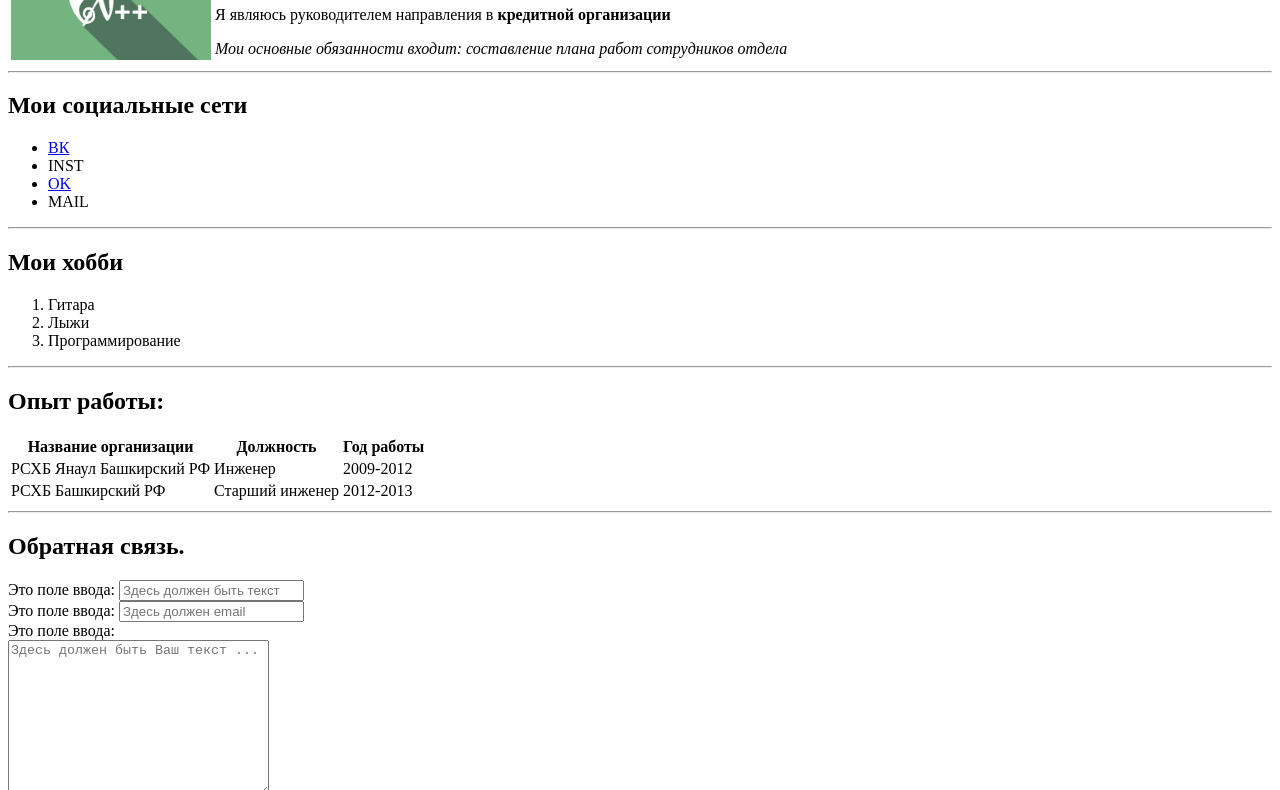
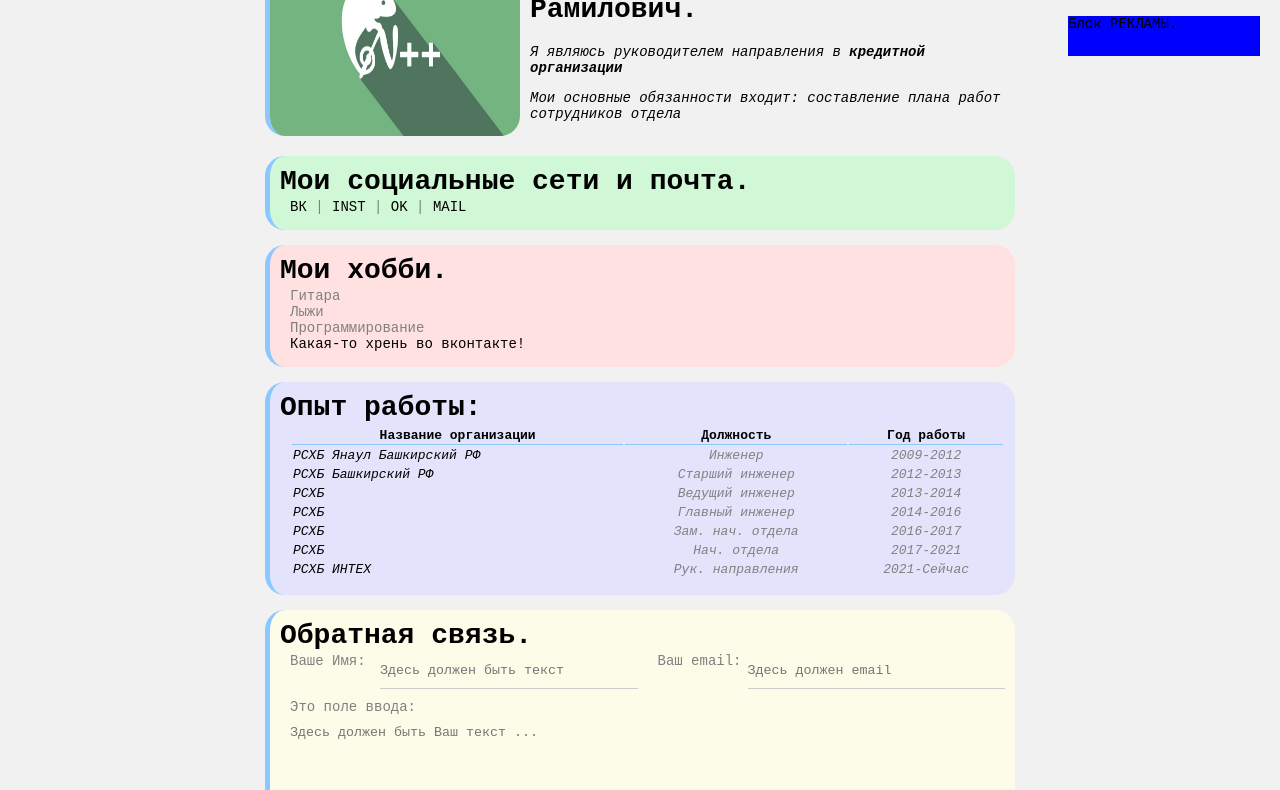
Before and after one commit to deniskamuha/card, a plain HTML site: page index.html in a window 1280 px wide. Shown: the part 64-854 px from the top of the page. Drawn offline with Linux system fonts and the light colour scheme.

Commit message:
2 ver sity

```diff
--- a/index.html
+++ b/index.html
@@ -1,38 +1,45 @@
 <html>
     <head>
         <title>DeniskaMuha CV</title>
+        <link rel="stylesheet" href="styles.css">
     </head>
     <body>
-        <table cellspasing="20">
-            <tr>
-                <td><img src="Avatar.jpg" alt="Хрень" width="200"></td>
-                <td>
-                    <h1>Мухаметханов Денис!!!</h1>
+        <div class="temp">Блок фиксированный - МЕНЮ.</div>
+        <div class="temp2">Блок РЕКЛАМЫ.</div>
+        <div class="container">
+            <div class="div-main-head">
+                <img src="Avatar.jpg" alt="Хрень" class="avatar">
+                <div class="div-main-head-text">
+                    <h1>Мухаметханов Денис Рамилович.</h1>
                     <p>Я являюсь руководителем направления в <strong> кредитной организации </strong></p>
-                    <P><em>Мои основные обязанности входит: составление плана работ сотрудников отдела</em></P>
-                </td>
-            </tr>
-        </table>
+                    <P>Мои основные обязанности входит: составление плана работ сотрудников отдела</P>
+                </div>
+            </div>
 
-        <hr>
-        <h2>Мои социальные сети</h2>
-        <ul >
-            <li><A href="https://vk.com/" target="_blank">ВК</A></li>
-            <li>INST</li>
-            <li><a href="https://ok.ru/" target="_blank">OK</a></li>
-            <li>MAIL</li>
-        </ul>
-        <hr>
-        <h2>Мои хобби</h2>
+            <div class="main-body bg-color-lightgreen">
+                <h1>Мои социальные сети и почта.</h1>
+                <div class="div-text">
+                    <a href="https://vk.com/" target="_blank">ВК</a>
+                    | <a href="https://instagram.com/" target="_blank">INST</a>
+                    | <a href="https://ok.ru/" target="_blank">OK</a>
+                    | <a href="https://mail.ru/" target="_blank">MAIL</a>
+                </div>
+            </div>
+            <div class="main-body bg-color-lightCoral">
+                <h1>Мои хобби.</h1>
+                <div class="div-text">
                     <ol>
                         <li>Гитара</li>
                         <li>Лыжи</li>
                         <li>Программирование</li>
+                        <LI><a href="http://vk.com" target="_blank" rel="noopener noreferrer">Какая-то хрень во вконтакте!</a></LI>
                     </ol>
+                </div>
+            </div>
 
-        <hr>
-
-        <h2>Опыт работы:</h2>
+            <div class="main-body bg-color-lightPink">
+                <h1>Опыт работы:</h1>
+                <div class="div-text">
                     <table>
                         <tr>
                             <th>Название организации</th>
@@ -49,25 +56,58 @@
                             <td>Старший инженер</td>
                             <td>2012-2013</td>
                         </tr>
+                        <tr>
+                            <td>РСХБ</td>
+                            <td>Ведущий инженер</td>
+                            <td>2013-2014</td>
+                        </tr>
+                        <tr>
+                            <td>РСХБ</td>
+                            <td>Главный инженер</td>
+                            <td>2014-2016</td>
+                        </tr>
+                        <tr>
+                            <td>РСХБ</td>
+                            <td>Зам. нач. отдела</td>
+                            <td>2016-2017</td>
+                        </tr>
+                        <tr>
+                            <td>РСХБ</td>
+                            <td>Нач. отдела</td>
+                            <td>2017-2021</td>
+                        </tr>
+                        <tr>
+                            <td>РСХБ ИНТЕХ</td>
+                            <td>Рук. направления</td>
+                            <td>2021-Сейчас</td>
+                        </tr>
+                    </table>
+                </div>
+            </div>
 
-        </table>
+            <div class="main-body bg-color-lightGoldenrodYellow">
+                <div class="backlink">
+                    <h1>Обратная связь.</h1>
+                    <div class="div-text">
+                        <div class="form-group">
+                            <form action="">
+                                <div class="form-group-row">
+                                    <label for="name">Ваше Имя:</label>
+                                    <input type="text" id="name" placeholder="Здесь должен быть текст">
+                                    <label for="email">Ваш email:</label>
+                                    <input type="email" id="email" placeholder="Здесь должен email">
+                                </div>
+                                <label for="fortext">Это поле ввода:</label>
+                                <textarea name="" id="fortext" cols="30" rows="15" placeholder="Здесь должен быть Ваш текст ..."></textarea>
 
-        <hr>
-
-        <h2>Обратная связь.</h2>
-
-        <form action="">
-            <label for="name">Это поле ввода:</label>
-            <input type="text" id="name" placeholder="Здесь должен быть текст">
-            <br>
-            <label for="email">Это поле ввода:</label>
-            <input type="email" id="email" placeholder="Здесь должен email">
-            <br>
-            <label for="fortext">Это поле ввода:</label>
-            <br>
-            <textarea name="" id="fortext" cols="30" rows="10" placeholder="Здесь должен быть Ваш текст ..."></textarea>
-            <br>
-            <input type="submit" title="Заслать" value="Заслать">
                             </form>
+                        </div>
+                        <input type="submit" title="Заслать" value="Заслать" class="btn">
+                    </div>
+                </div>
+            </div>
+        </div>
+        <h4 style="text-align: center; margin-top: 25px;">(c) Мухаметханов Денис Рамилович 2022-2023</h4>
+        <div style="margin-bottom: 1000px;"></div>
     </body>
 </html>
--- /dev/null
+++ b/styles.css
@@ -0,0 +1,215 @@
+
+@import url('https://fonts.googleapis.com/css2?family=Roboto&display=swap');
+
+a {
+    color: black;
+    text-decoration: none;
+}
+
+a:hover {
+    text-decoration: underline;
+}
+
+a:active {
+    color: var(--main-left-border-color);
+}
+
+a:visited {
+    color: grey;
+}
+
+body {
+    background-color: #f2f1f1;
+    color: black;
+    font-size: 14px;
+    font-weight: normal;
+    font-family: monospace;
+    /* font-family: 'Courier New', Courier, monospace; */
+}
+
+.avatar {
+    width: 250px;
+    border-radius: 20px;
+    /* box-shadow: -5px 5px 14px var(--main-txtbody-color); */
+    border-left: 5px solid var(--main-left-border-color);
+}
+
+.infhead p {
+    color: #86898f;
+    margin: 0;
+    font-style: italic;
+    font-weight: bold;
+    text-decoration: none;
+    /* letter-spacing: 5px; */
+    /* text-transform: uppercase; */
+}
+
+.container {
+    max-width: 750px;
+    margin: auto;
+}
+
+.social {
+    background: blue;
+    padding: 15px;
+    border: 5px solid red;
+    margin: 20px;
+    border-bottom-style: dotted;
+}
+
+:root {
+    --main-bg-color: grey;
+    --main-txthead-color: black;
+    --main-txtbody-color: grey;
+    --main-left-border-color: #8ac8ff;
+}
+
+.main-body {
+    display: block;
+    background-color: #f2f2f2;
+    padding: 10px;
+    padding-bottom: 15px;
+    border-radius: 20px;
+    margin-bottom: 15px;
+    border-left: 5px solid var(--main-left-border-color);
+    text-decoration: none;
+    text-decoration-line: none;
+    color: var(--main-bg-color);
+}
+
+.main-body h1 {
+    margin-top: 0px;
+    margin-bottom: 2px;
+    color: var(--main-txthead-color);
+}
+
+.main-body ol,
+.main-body ul,
+.main-body table {
+    margin: 0px;
+    padding: 0px;
+    list-style: none;
+    width: 100%;
+}
+
+.div-text {
+    padding-left:10px;
+}
+
+.main-body table {
+    color: var(--main-txt-color);
+}
+
+.main-body table th {
+    border-bottom: 1px solid var(--main-left-border-color);
+    color: var(--main-txthead-color);
+}
+
+.main-body table td {
+    font-style: oblique;
+}
+
+.main-body table td:nth-child(1) {
+    color: var(--main-txthead-color);
+}
+
+.main-body table td:nth-child(2),
+.main-body table td:nth-child(3) {
+    text-align: center;
+}
+
+.bg-color-lightgreen {
+    background-color: #d1f8d6;
+}
+
+.bg-color-lightCoral {
+    background-color: rgb(255, 225, 225);
+}
+
+.bg-color-lightPink {
+    background-color: rgb(227, 227, 252);
+}
+
+.bg-color-lightGoldenrodYellow {
+    background-color: rgb(252, 252, 232);
+}
+
+.div-main-head {
+    display: flex;
+    margin-bottom: 20px;
+}
+
+.div-main-head-text {
+    margin-left: 10px;
+    font-style: italic;
+}
+
+.div-main-head-text h1 {
+    font-style: normal;
+}
+
+.form-group input,
+.form-group textarea {
+    background: transparent;
+    width: 100%;
+    box-sizing: border-box;
+    border: none;
+    border-bottom: 1px solid #ccc;
+    color: var(--main-txtbody-color);
+    padding: 10px 0 10px;
+    outline: none;
+    font-family: inherit;
+}
+
+.form-group input {
+    margin-right: 20px;
+}
+
+.form-group input:last-child {
+    margin-right: 0px;
+}
+
+.form-group label {
+    width: 250px;
+}
+
+.form-group-row {
+    display: flex;
+    margin-bottom: 10px;
+}
+
+.form-group-row:last-child {
+    margin-right: 0px;
+}
+
+.btn {
+    background: var(--main-txtbody-color);
+    padding: 10px 10px;
+    border: 1px solid var(--main-left-border-color);
+    width: 35%;
+    color: white;
+    margin: 0% 33%;
+    cursor: pointer;
+}
+.btn:hover {
+    opacity: 0.9;
+}
+
+.temp {
+    top: 15px;
+    left: 15px;
+    position: fixed;
+    background: red;
+    height: 40px;
+    /* width: 40px; */
+}
+
+.temp2 {
+    top: 80px;
+    right: 20px;
+    bottom: 40px;
+    position: absolute;
+    background: blue;
+    height: 40px;
+    width: 15%;
+}
```
Lines whose indentation alone changed are shown as unchanged.
